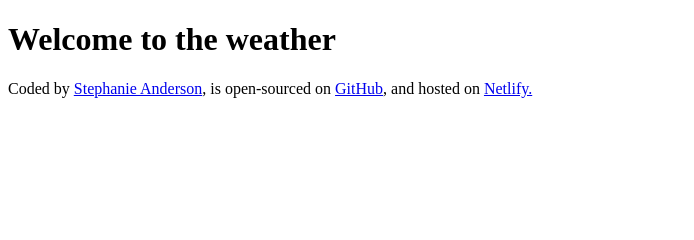
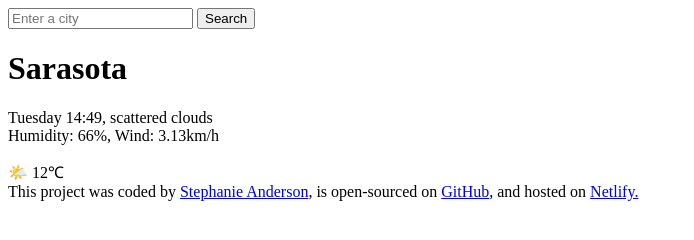
Before and after one commit to IslaAdventura/Project-Weather-App, a plain HTML site: page index.html in a window 1280 px wide. Shown: the whole page, without its empty margins (0-694 px from the left). Drawn offline with Linux system fonts and the light colour scheme.

Commit message:
added the html

```diff
--- a/index.html
+++ b/index.html
@@ -6,9 +6,25 @@
     <title>Project Weather App</title>
   </head>
   <body>
-    <h1>Welcome to the weather</h1>
+    <header>
+      <form>
+        <input type="search" placeholder="Enter a city" required />
+        <input type="submit" value="Search" />
+      </form>
+    </header>
+    <main>
+      <div>
+        <h1>Sarasota</h1>
+        <p>
+          Tuesday 14:49, scattered clouds
+          <br />
+          Humidity: 66%, Wind: 3.13km/h
+        </p>
+      </div>
+      <div>🌤️ 12℃</div>
+    </main>
     <footer>
-      Coded by
+      This project was coded by
       <a href="https://github.com/IslaAdventura" target="_blank"
         >Stephanie Anderson</a
       >, is open-sourced on
```
